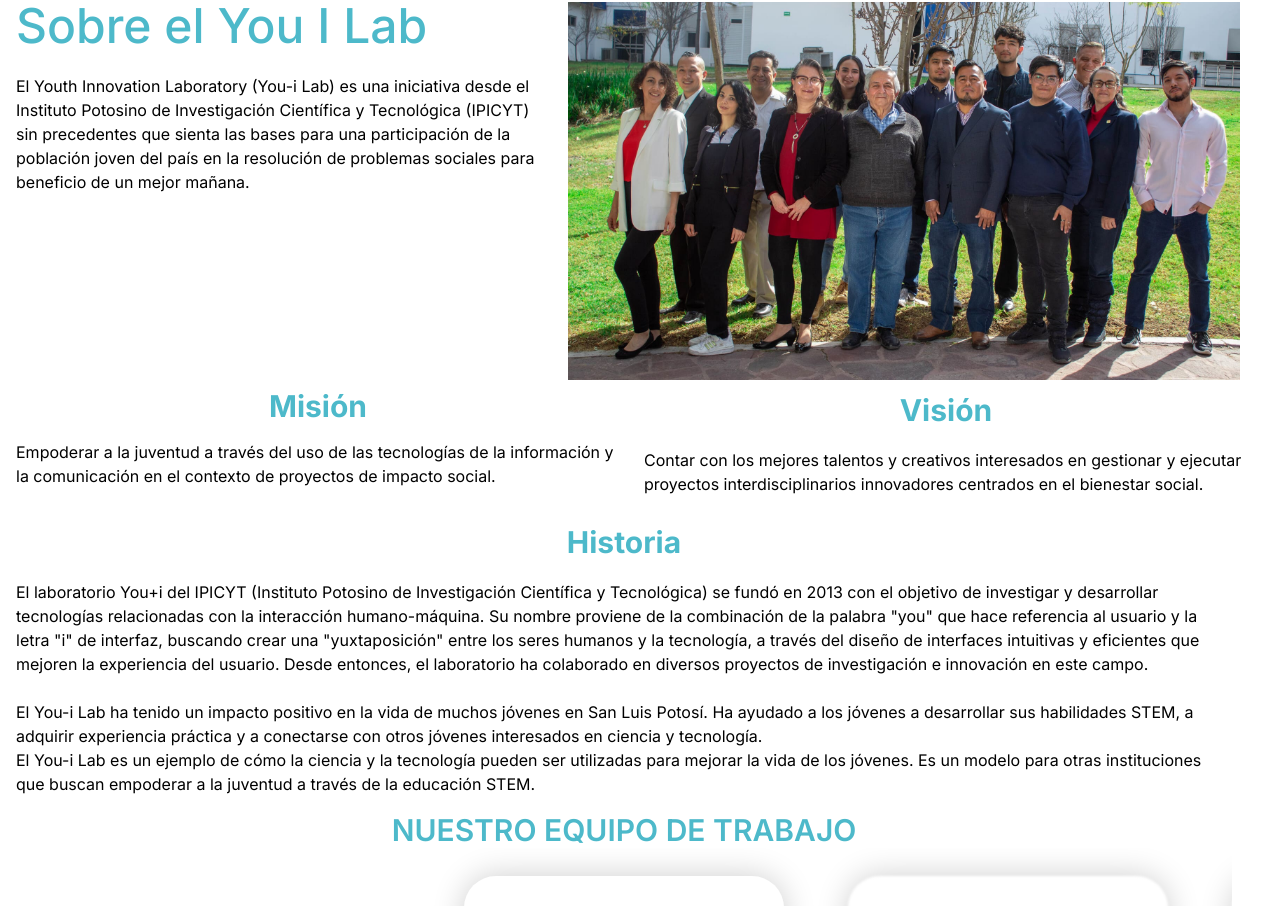
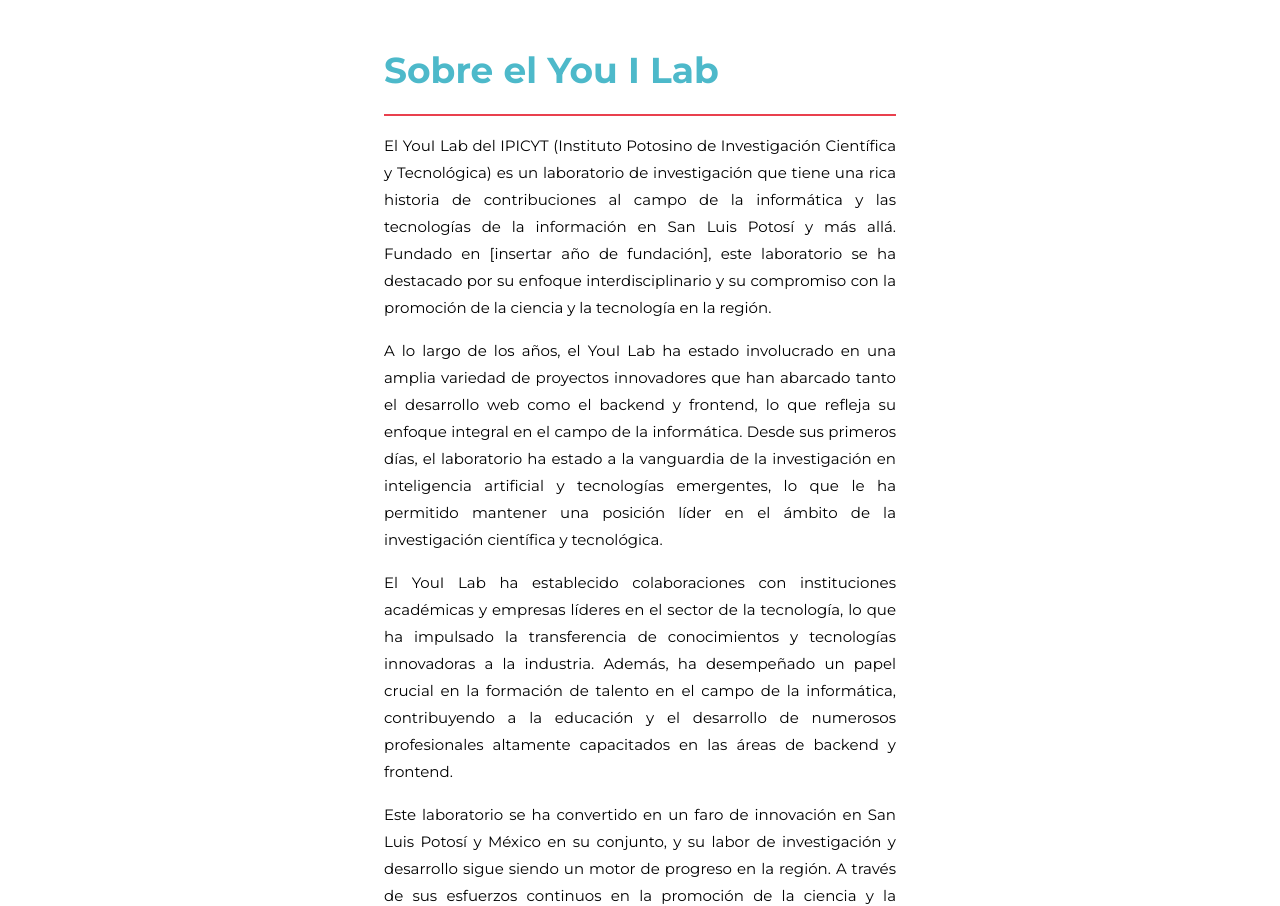
Before and after one commit to Martinvega17/you-ilab-next, a Next.js app: page /About in a window 1280 px wide. Shown: the part 334-1240 px from the top of the page. Built offline with nearby package versions, Linux system fonts and the light colour scheme; what tailwindcss-animated would draw is missing.

Commit message:
añadir configuracion a tailwind

```diff
--- a/app/About/page.jsx
+++ b/app/About/page.jsx
@@ -1,6 +1,7 @@
 import Card from '../../components/SwiperCarousel';
 import team from '@/assets/team.jpg';
 import nosotros from '@/assets/footer/nosotros.jpg';
+import about from '@/assets/footer/about.jpg';
 import Image from 'next/image';
 
 const About = () => {
@@ -13,70 +14,41 @@
                 <div
                     className="h-80 w-auto flex justify-center items-center bg-fixed bg-no-repeat"
                     style={{
-                        backgroundImage: `url(${nosotros.src})`,
+                        backgroundImage: `url(${about.src})`,
                         backgroundSize: "100% ",
                     }}
                 >
                     <div className="container text-center sm:px-2 md:px-4 lg:px-8 py-4">
-                        <h1 className="text-neutral-400 text-2xl lg:text-5xl font-bold text-right">NOSOTROS</h1>
+                        <h1 className="text-white text-3xl lg:text-6xl font-MontserratBold text-center">Nuestra Historia</h1>
                     </div>
                 </div>
             </div>
-            <div className="lg:ml-4 ml-2 mr-2 md:mr-8 ">
-                <div className="row">
-                    <div className="flex flex-col md:flex-row mt-4 mb-2">
-                        <div className="about_content md:mr-4">
-                            <h2 className="section_title text-3xl lg:text-4xl xl:text-5xl mb-4 lg:mb-6 text-titleAbout font-medium">
+            <div className="px-4 py-8 sm:py-16 lg:px-24 xl:px-96">
+                <div className="text-[15px] leading-[27px] text-justify">
+                    <div className="w-auto left border-b-[#e9404e] border-b-2 border-solid">
+                        <h2 className='mb-6 text-[#4DB9CA] text-4xl font-MontserratBold '>
                             Sobre el You I Lab
                         </h2>
-
-                            <div className="about-left">
-                                <p className="max-w-xs sm:max-w-md md:max-w-lg lg:max-w-xl xl:max-w-2xl">
-                                    El Youth Innovation Laboratory (You-i Lab) es una iniciativa desde el Instituto Potosino de Investigación Científica y Tecnológica (IPICYT) sin precedentes que sienta las bases para una participación de la población joven del país en la resolución de problemas sociales para beneficio de un mejor mañana.
+                    </div>
+                    <p className="font-MontserratRegular mb-4 mt-4">
+                        El YouI Lab del IPICYT (Instituto Potosino de Investigación Científica y Tecnológica) es un laboratorio de investigación que tiene una rica historia de contribuciones al campo de la informática y las tecnologías de la información en San Luis Potosí y más allá. Fundado en [insertar año de fundación], este laboratorio se ha destacado por su enfoque interdisciplinario y su compromiso con la promoción de la ciencia y la tecnología en la región.
+                    </p>
+                    <p className="font-MontserratRegular mb-4">
+                        A lo largo de los años, el YouI Lab ha estado involucrado en una amplia variedad de proyectos innovadores que han abarcado tanto el desarrollo web como el backend y frontend, lo que refleja su enfoque integral en el campo de la informática. Desde sus primeros días, el laboratorio ha estado a la vanguardia de la investigación en inteligencia artificial y tecnologías emergentes, lo que le ha permitido mantener una posición líder en el ámbito de la investigación científica y tecnológica.
+                    </p>
+                    <p className="font-MontserratRegular mb-4">
+                        El YouI Lab ha establecido colaboraciones con instituciones académicas y empresas líderes en el sector de la tecnología, lo que ha impulsado la transferencia de conocimientos y tecnologías innovadoras a la industria. Además, ha desempeñado un papel crucial en la formación de talento en el campo de la informática, contribuyendo a la educación y el desarrollo de numerosos profesionales altamente capacitados en las áreas de backend y frontend.
+                    </p>
+                    <p className="font-MontserratRegular mb-4">
+                        Este laboratorio se ha convertido en un faro de innovación en San Luis Potosí y México en su conjunto, y su labor de investigación y desarrollo sigue siendo un motor de progreso en la región. A través de sus esfuerzos continuos en la promoción de la ciencia y la tecnología, el YouI Lab del IPICYT sigue dejando una huella significativa en la historia de la investigación en informática y tecnologías de la información.
+                    </p>
+                    <p className="font-MontserratRegular">
+                        En la actualidad el You I Lab satisface necesidades de servicios tecnológicos para el sector gobierno, educación y salud, sectores con quienes ha trabajado y se ha consolidado a través del tiempo.
                     </p>
                 </div>
             </div>
 
-                        <div className="md:ml-4 ">
-                            <div className="about-left">
-                                <Image src={team} className="img-fluid max-w-xs sm:max-w-md md:max-w-lg lg:max-w-xl xl:max-w-2xl mr-2" alt="Team" />
-                            </div>
-                        </div>
-                    </div>
-                    <div className="flex flex-col md:flex-row mb-2">
-                        <div className="mr-4">
-                            <div className="relative">
-                                <h2 className="inherit vertical-align text-center font-bold text-3xl text-titleAbout">Misión</h2>
-                            </div>
-                            <p className="max-w-xs sm:max-w-md md:max-w-lg lg:max-w-xl xl:max-w-2xl mt-4">
-                                Empoderar a la juventud a través del uso de las tecnologías de la información y la comunicación en el contexto de proyectos de impacto social.
-                            </p>
-                        </div>
 
-                        <div className="ml-2 ">
-                            <div className="relative py-1">
-                                <h2 className="inherit vertical-align text-center font-bold text-3xl text-titleAbout">Visión</h2>
-                            </div>
-                            <p className="max-w-xs sm:max-w-md md:max-w-lg lg:max-w-xl xl:max-w-2xl mt-4">
-                                Contar con los mejores talentos y creativos interesados en gestionar y ejecutar proyectos interdisciplinarios innovadores centrados en el bienestar social.
-                            </p>
-                        </div>
-                    </div>
-
-                    <div className="mr-4">
-                        <div className="relative py-1">
-                            <h2 className="mt-4 inherit vertical-align text-center font-bold text-3xl text-titleAbout">Historia</h2>
-                        </div>
-                        <div className="about-left ">
-                            <p className="mt-4">
-                                El laboratorio You+i del IPICYT (Instituto Potosino de Investigaci&oacute;n Cient&iacute;fica y Tecnol&oacute;gica) se fund&oacute; en 2013 con el objetivo de investigar y desarrollar tecnolog&iacute;as relacionadas con la interacci&oacute;n humano-m&aacute;quina. Su nombre proviene de la combinaci&oacute;n de la palabra &quot;you&quot; que hace referencia al usuario y la letra &quot;i&quot; de interfaz, buscando crear una &quot;yuxtaposici&oacute;n&quot; entre los seres humanos y la tecnolog&iacute;a, a trav&eacute;s del dise&ntilde;o de interfaces intuitivas y eficientes que mejoren la experiencia del usuario. Desde entonces, el laboratorio ha colaborado en diversos proyectos de investigaci&oacute;n e innovaci&oacute;n en este campo.                                <br />
-                                <br />
-                                El You-i Lab ha tenido un impacto positivo en la vida de muchos jóvenes en San Luis Potosí. Ha ayudado a los jóvenes a desarrollar sus habilidades STEM, a adquirir experiencia práctica y a conectarse con otros jóvenes interesados ​​en ciencia y tecnología.
-                                <br />
-                                El You-i Lab es un ejemplo de cómo la ciencia y la tecnología pueden ser utilizadas para mejorar la vida de los jóvenes. Es un modelo para otras instituciones que buscan empoderar a la juventud a través de la educación STEM.
-                            </p>
-                        </div>
-                    </div>
 
             <div className="md:mr-4 mt-4">
                 <div className="content">
@@ -88,8 +60,8 @@
                 <Card />
             </div>
         </div>
-            </div>
-        </div>
+
+
     )
 }
 export default About;
--- a/app/globals.css
+++ b/app/globals.css
@@ -6,6 +6,31 @@
 @font-face {
   font-family: "Lato-Regular";
   src: url("../fonts/Lato-Regular.ttf");
+}
+
+@font-face {
+  font-family: "Montserrat-Black";
+  src: url("../fonts/Montserrat-Black.ttf");
+}
+
+@font-face {
+  font-family: "Montserrat-Bold";
+  src: url("../fonts/Montserrat-Bold.ttf");
+}
+
+@font-face {
+  font-family: "Montserrat-Regular";
+  src: url("../fonts/Montserrat-Regular.ttf");
+}
+
+@font-face {
+  font-family: "Montserrat-Thin";
+  src: url("../fonts/Montserrat-Thin.ttf");
+}
+
+@font-face {
+  font-family: "Montserrat-ThinItalic";
+  src: url("../fonts/Montserrat-ThinItalic.ttf");
 }
 
 @font-face {
--- a/components/NavBar.jsx
+++ b/components/NavBar.jsx
@@ -48,7 +48,7 @@
             />
           </Link>
           <div className="text-[#FFFCFC] hidden sm:flex flex-1 justify-center"> {/* Modificación: Agregamos flex-1 y justify-center */}
-            <ul className="hidden sm:flex text-black dark:text-white">
+            <ul className="hidden sm:flex text-neutral-100 dark:text-white">
               <li className={`${styles.navLinks} ${styles.navLinksHover}`}>
                 <Link className={`link ${pathname === '/' ? 'active' : ''}`} href="/">
                   Inicio
--- a/components/Projects/Carousel/ProjectsStyles.css
+++ b/components/Projects/Carousel/ProjectsStyles.css
@@ -2,7 +2,7 @@
 
 :root{
   --lighter: linear-gradient(159deg, rgb(45, 45, 58) 0%, rgb(43, 43, 53) 100%);
-  ---background: #191923;
+  --background: #191923;
 }
 
 
--- a/tailwind.config.js
+++ b/tailwind.config.js
@@ -11,7 +11,12 @@
         latoRegular: "Lato-Regular",
         latoBold: "Lato-Bold",
         OverPassSemiBold: "OverPass-SemiBold",
-        OverPassRegular: "OverPass-Regular"
+        OverPassRegular: "OverPass-Regular",
+        MontserratBlack: "Montserrat-Black",
+        MontserratBold: "Montserrat-Bold",
+        MontserratRegular: "Montserrat-Regular",
+        MontserratThin: "Montserrat-Thin",
+        MontserratThinItalic: "Montserrat-ThinItalic",
       },
       colors: {
         hoverColor: "#ffaa17",
@@ -23,6 +28,7 @@
         buttonContact: '#2563EB',
         titleAbout: '#4DB9CA',
         darkBlack: '#333',
+        titleAbout: '#183157',
       },
     },
   },
```
Also changed, not shown: app/assets/footer/about.jpg (added). Lines whose indentation alone changed are shown as unchanged.
